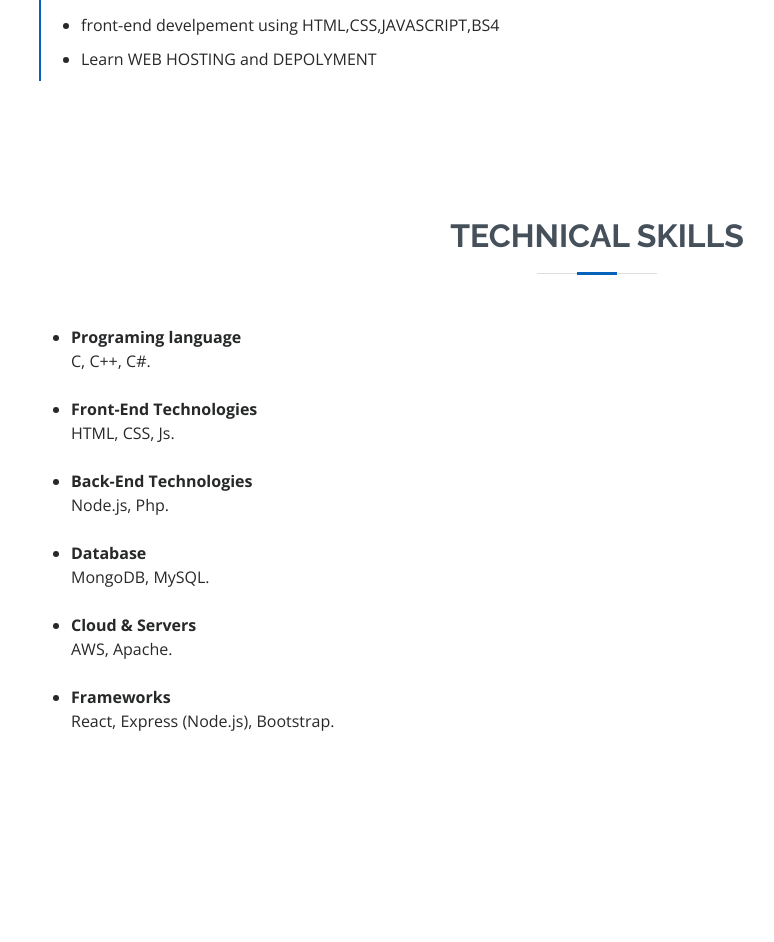
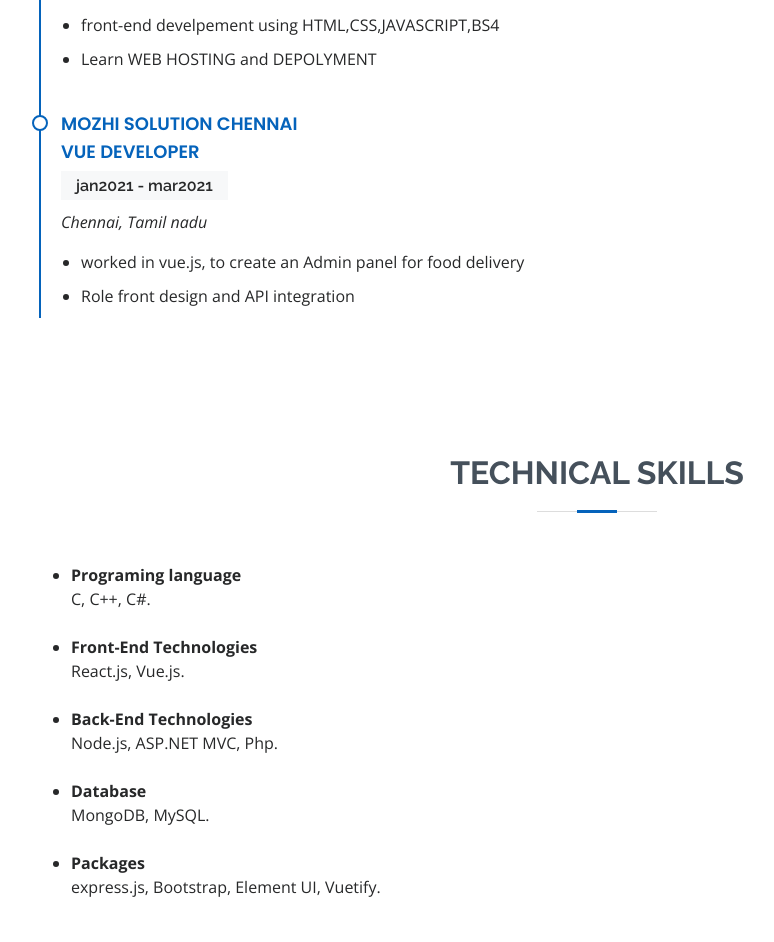
Before and after one commit to saame/myresume, a plain HTML site: page index.html in a window 1280 px wide. Shown: the part 2832-3774 px from the top of the page, without its empty margins (93-867 px from the left). Drawn offline with nearby package versions, Linux system fonts and the light colour scheme.

Commit message:
updated sub

```diff
--- a/index.html
+++ b/index.html
@@ -181,6 +181,16 @@
                 <li>Learn WEB HOSTING and DEPOLYMENT</li>
               </ul>
             </div>
+               <div class="resume-item">
+              <h4>Mozhi solution chennai</h4>
+              <h4>Vue Developer</h4>
+              <h5>jan2021 - mar2021</h5>
+              <p><em>Chennai, Tamil nadu </em></p>
+              <ul>
+                <li>worked in vue.js, to create an Admin panel for food delivery</li>
+                <li>Role front design and API integration</li>
+              </ul>
+            </div>
           </div>
 
       </div>
@@ -197,11 +207,10 @@
           <div class="col-lg-6">
            <ul>
             <li><b>Programing language</b><br>C, C++, C#.</li><br>
-             <li><b>Front-End Technologies</b><Br>HTML, CSS, Js.</li><Br>
-             <li><b>Back-End Technologies</b><br> Node.js, Php.</li><br>
+             <li><b>Front-End Technologies</b><Br>React.js, Vue.js.</li><Br>
+             <li><b>Back-End Technologies</b><br> Node.js, ASP.NET MVC, Php.</li><br>
              <li><b>Database</b><br>MongoDB, MySQL.</li><br>
-             <li><b>Cloud & Servers</b><br>AWS, Apache.</li><br>
-             <li><b>Frameworks</b><br>React, Express (Node.js), Bootstrap.</li>
+             <li><b>Packages</b><br>express.js, Bootstrap, Element UI, Vuetify.</li><br>
            </ul>
 
          </div>
```
